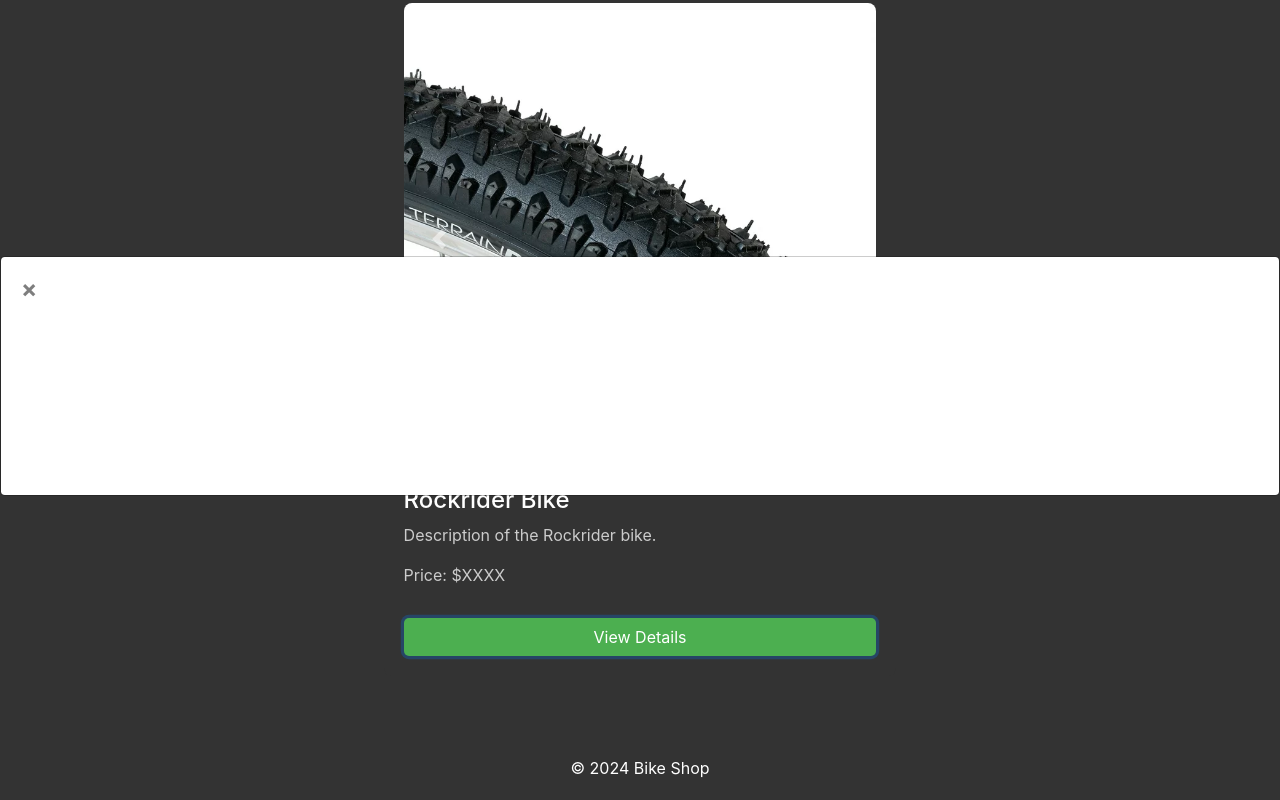
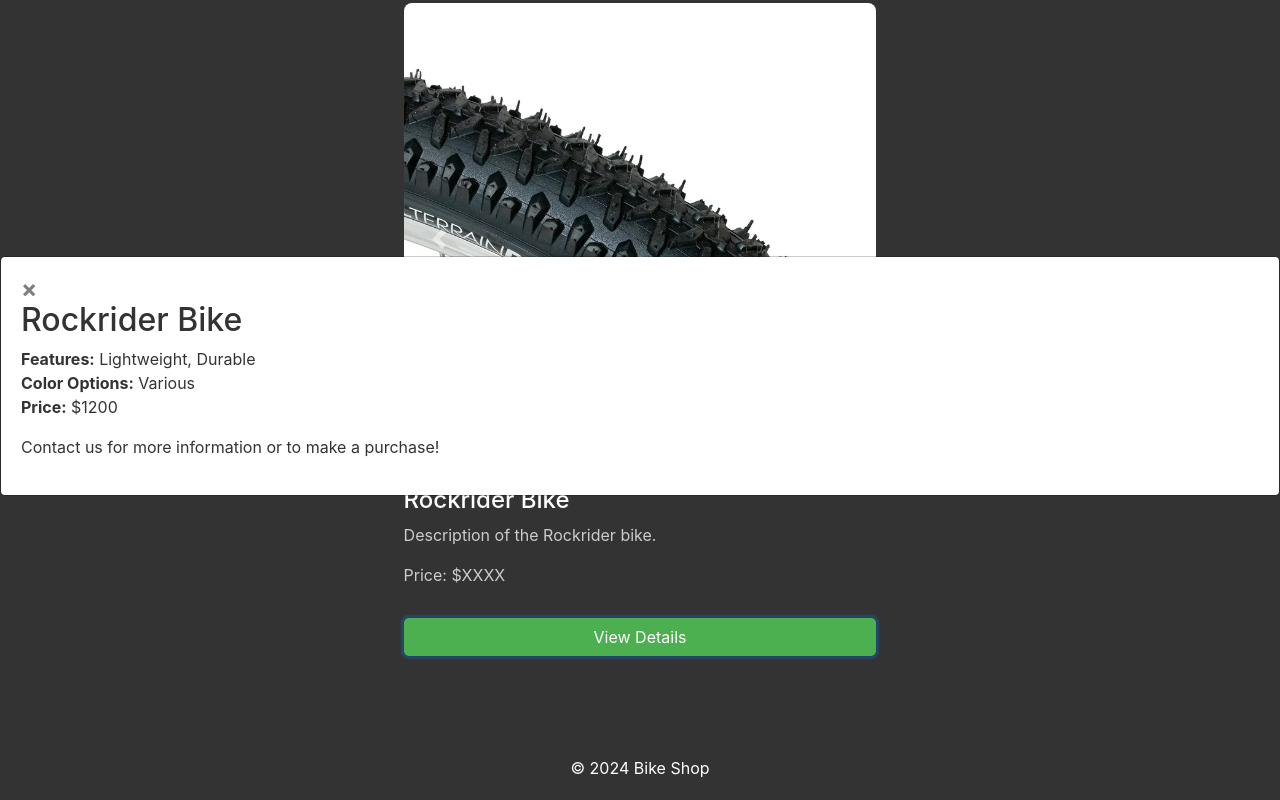
Before and after one commit to mtulivu/motobikeshopmuigai.com, a plain HTML site: page index.html in a window 1280 px wide. Both pictures are taken after a click on the link "View Details". Shown: the part 454-1254 px from the top of the page. Drawn offline with nearby package versions, Linux system fonts and the light colour scheme.

Commit message:
Update styles.css

```diff
--- a/styles.css
+++ b/styles.css
@@ -150,7 +150,7 @@ nav ul li a:hover {
     border: 1px solid #888;
     width: 80%;
     border-radius: 8px;
-    color: #ffffff; /* White text color */
+    color: #333; /* White text color */
 }
 
 
```
